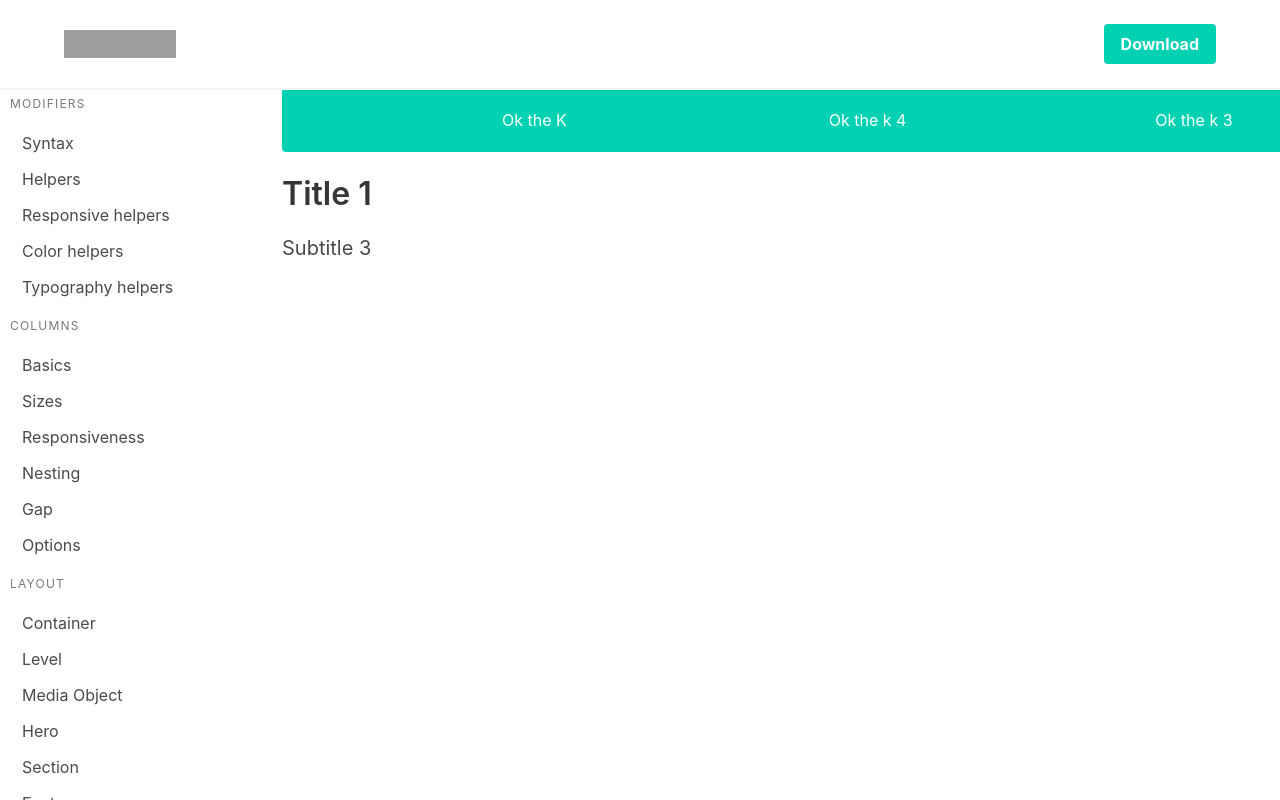
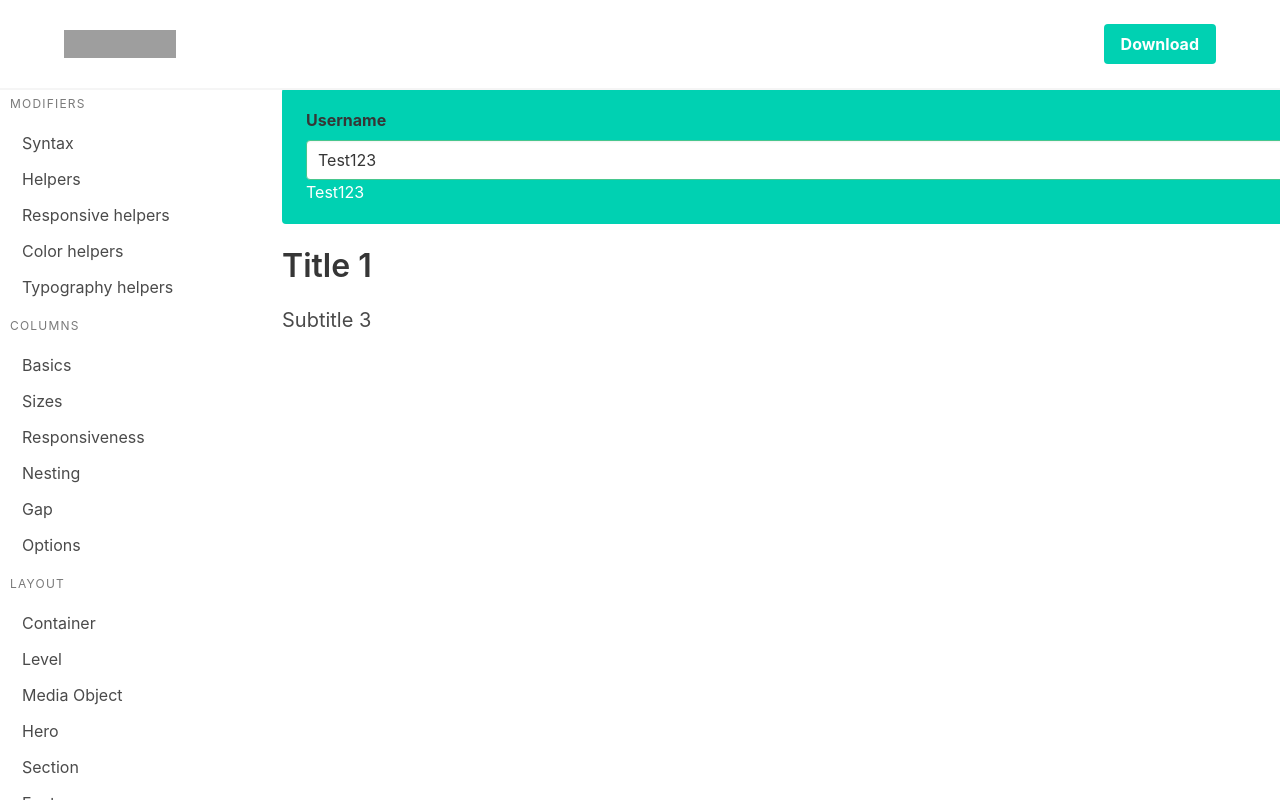
Before and after one commit to 8uddishh/angular-bulma, an Angular app: page / in a window 1280 px wide. Shown: the top 800 px of the page. Built offline with nearby package versions, Linux system fonts and the light colour scheme; grey boxes are pictures that could not be loaded.

Commit message:
form control start

```diff
--- a/src/app/app.module.ts
+++ b/src/app/app.module.ts
@@ -1,5 +1,6 @@
 import { BrowserModule } from '@angular/platform-browser';
 import { NgModule } from '@angular/core';
+import { FormsModule } from '@angular/forms';
 import { AppRoutingModule } from './app.routing.module';
 import { AppComponent } from './app.component';
 import { HomeComponent } from './components';
@@ -14,6 +15,7 @@ import { BulmaFormModule } from './features/bulma-form';
   ],
   imports: [
     BrowserModule,
+    FormsModule,
     AppRoutingModule,
     BulmaModule,
     BulmaComponentsModule,
--- /dev/null
+++ b/src/app/bulma/form/bulma.form.field.input.html
@@ -0,0 +1,15 @@
+<div class="field">
+    <label class="label">{{label}}</label>
+    <div class="control" [ngClass]="{ 'has-icons-left': hasIconLeft, 'has-icons-right': hasIconRight }">
+        <input class="input is-success" type="text" [placeholder]="placeholder" [(ngModel)]="textValue" (keyup)="onKey($event)">
+        <span *ngIf="hasIconLeft" class="icon is-small is-left">
+            <i [ngClass]="iconLeft"></i>
+        </span>
+        <span *ngIf="hasIconRight" class="icon is-small is-right">
+            <i [ngClass]="iconRight"></i>
+        </span>
+    </div>
+    <p *ngIf="validMessage != '' || !isvalid" class="help" [ngClass]="{'is-success': validMessage != '', 'is-danger': !isvalid  }">
+        {{ validMessage != '' ? validMessage : !isvalid ? errorMessage : '' }}
+    </p>
+</div>
--- /dev/null
+++ b/src/app/bulma/form/bulma.form.field.input.ts
@@ -0,0 +1,80 @@
+import {
+  ElementRef,
+  Renderer2,
+  Component,
+  OnInit,
+  Input
+} from '@angular/core';
+import {
+  NG_VALUE_ACCESSOR,
+  NG_VALIDATORS,
+  FormControl,
+  Validator,
+  Validators,
+  ControlValueAccessor
+} from '@angular/forms';
+
+@Component({
+  selector: 'bulma-field-input',
+  templateUrl: './bulma.form.field.input.html',
+  providers: [
+    {
+      provide: NG_VALIDATORS,
+      multi: true,
+      useExisting: BulmaFormFieldInputComponent
+    },
+    {
+      provide: NG_VALUE_ACCESSOR,
+      multi: true,
+      useExisting: BulmaFormFieldInputComponent
+    }
+  ]
+})
+export class BulmaFormFieldInputComponent
+  implements OnInit, Validator, ControlValueAccessor {
+  constructor(protected render: Renderer2, protected el: ElementRef) {}
+  private onChange: (value: string) => void;
+
+  isvalid: boolean = true;
+  errorMessage: string;
+
+  @Input() placeholder: string;
+  textValue: string;
+  @Input() label: string;
+  @Input() required: boolean = false;
+  @Input() validMessage: string = '';
+  @Input() requiredMessage: string = '';
+  @Input() hasIconLeft: boolean = false;
+  @Input() hasIconRight: boolean = false;
+  @Input() iconLeft: string = '';
+  @Input() iconRight: string = '';
+
+  ngOnInit(): void {}
+
+  onKey (evt) {
+    this.onChange(this.textValue);
+  }
+
+  registerOnValidatorChange?(_: () => void): void {}
+  validate(control: FormControl) {
+    if (this.required) {
+      if (!control.value) {
+        this.isvalid = false;
+        this.errorMessage = `${this.requiredMessage}`;
+        return Validators.required(control);
+      }
+    }
+    this.isvalid = true;
+    return null;
+  }
+
+  writeValue(text: string): void {
+    this.textValue = text;
+  }
+  registerOnChange(onchange: (value: string) => void): void {
+    this.onChange = onchange;
+  }
+  registerOnTouched(fn: any): void {}
+
+  setDisabledState?(isDisabled: boolean): void {}
+}
--- /dev/null
+++ b/src/app/bulma/form/index.ts
@@ -0,0 +1 @@
+export * from './bulma.form.field.input';
--- a/src/app/components/home.component.html
+++ b/src/app/components/home.component.html
@@ -1,5 +1,11 @@
-<bulma-columns>
-    <bulma-column offset-two>Ok the K</bulma-column>
-    <bulma-column four>Ok the k 4</bulma-column>
-    <bulma-column three>Ok the k 3</bulma-column>
-</bulma-columns>
+<form>
+    <bulma-field-input name="username"
+        [label]="'Username'"
+        [placeholder]="'Enter User name'"
+        [(ngModel)]="inputValue"
+        [required]="true"
+        [requiredMessage]="'User name is required'">
+    </bulma-field-input>
+
+    {{inputValue}}
+</form>
--- a/src/app/components/home.component.ts
+++ b/src/app/components/home.component.ts
@@ -1,4 +1,4 @@
-import { Component } from '@angular/core';
+import { Component, Input } from '@angular/core';
 
 @Component({
   selector: 'app-root',
@@ -6,4 +6,6 @@ import { Component } from '@angular/core';
 })
 export class HomeComponent {
   title = 'app';
+
+  @Input() inputValue: string = 'Test123';
 }
```
Also changed, not shown: src/app/bulma/bulma.module.ts (+8 -2 lines), src/app/bulma/bulma.validators.directive.ts (added).
